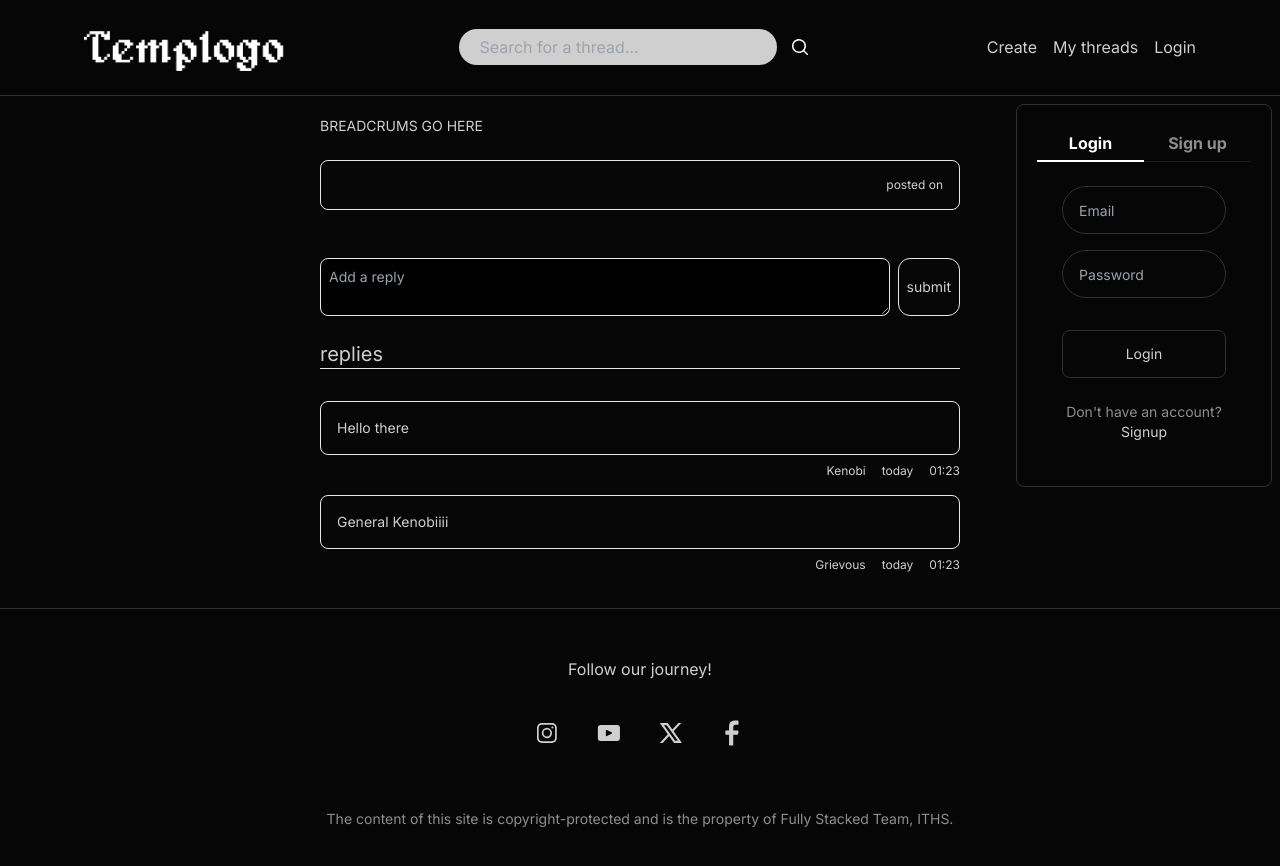
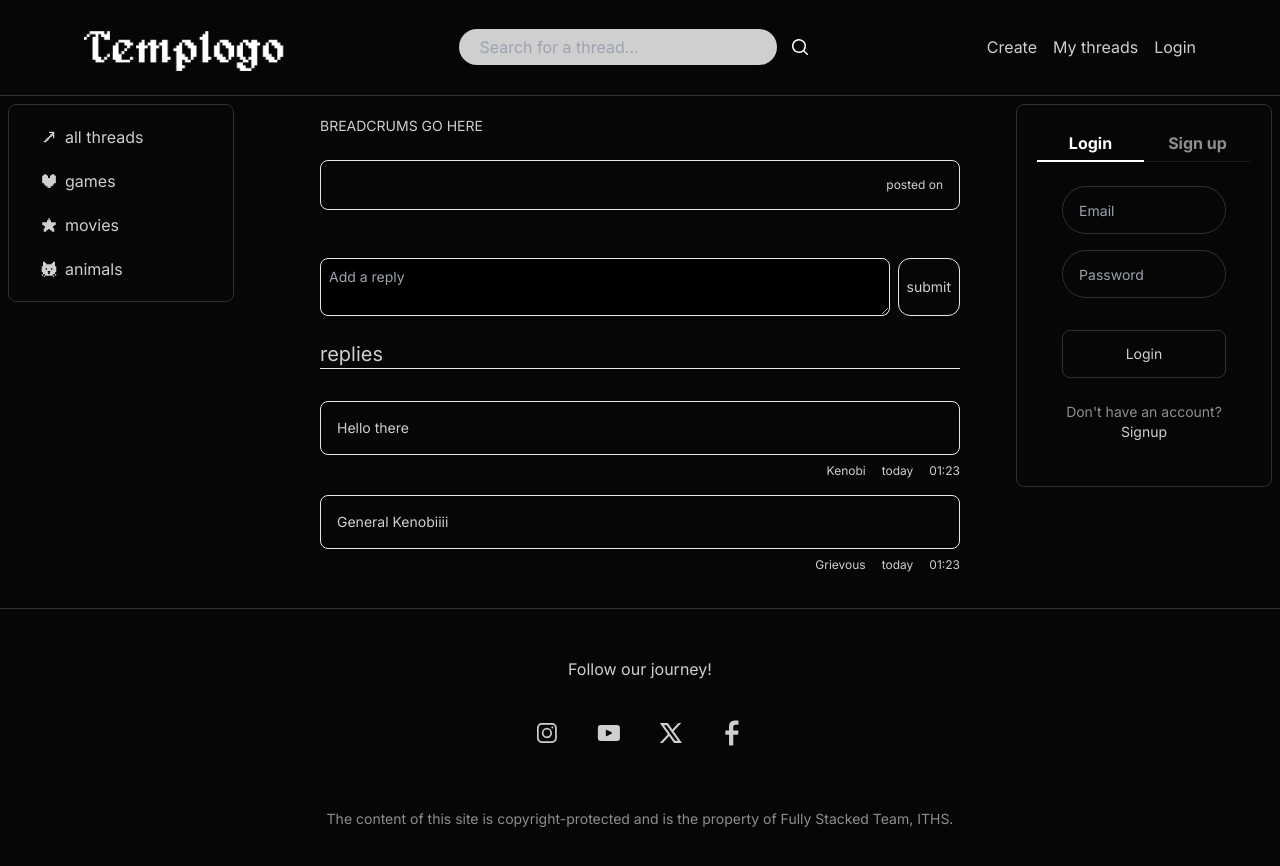
Before and after one commit to amilpsp/fullstack-frontend, a React (Vite) app: page /thread in a window 1280 px wide. Shown: the top 866 px of the page. Built offline with nearby package versions, Linux system fonts and the light colour scheme.

Commit message:
SideBarTopics component

```diff
--- a/src/Components/Navbar/Navbar.tsx
+++ b/src/Components/Navbar/Navbar.tsx
@@ -2,6 +2,7 @@ import { Link } from 'react-router-dom';
 import './Navbar.css';
 import SearchBar from '../SearchBar/SearchBar';
 import SignupLogin from '../SignupLogin/SignupLogin';
+import SideBarTopics from '../SideBarTopics/SideBarTopics';
 
 const Navbar: React.FC = () => {
   return (
@@ -29,8 +30,9 @@ const Navbar: React.FC = () => {
           <li className="px-2">Login</li>
         </ul>
       </div>
+      <SideBarTopics />
       <SignupLogin />
-      {/* just testing */}
+      {/* ^temp */}
     </nav>
   );
 };
--- /dev/null
+++ b/src/Components/SideBarTopics/SideBarTopics.tsx
@@ -0,0 +1,34 @@
+import { Link } from 'react-router-dom';
+
+export default function SignupLogin() {
+  return (
+    <div className="fixed top-[6.5rem] left-2 px-2 py-2 max-w-[18%] border-bordercol border-[1px] rounded-lg text-left">
+      <div className="min-w-52">
+        <Link to="">
+          <button className="flex items-center justify-left px-4 w-full h-10 rounded-lg my-1 hover:bg-bordercol">
+            <img src="icon-all.png" alt="" className="h-[1rem] mr-2 ml-2" /> all
+            threads
+          </button>
+        </Link>
+        <Link to="">
+          <button className="flex items-center justify-left px-4 w-full h-10 rounded-lg my-1 hover:bg-bordercol">
+            <img src="icon-games.png" alt="" className="h-[1rem] mr-2 ml-2" />{' '}
+            games
+          </button>
+        </Link>
+        <Link to="">
+          <button className="flex items-center justify-left pl-4 w-full h-10 rounded-lg my-1 hover:bg-bordercol">
+            <img src="icon-movies.png" alt="" className="h-[1rem] mr-2 ml-2" />{' '}
+            movies
+          </button>
+        </Link>
+        <Link to="">
+          <button className="flex items-center justify-left pl-4 w-full h-10 rounded-lg my-1 hover:bg-bordercol">
+            <img src="icon-animals.png" alt="" className="h-[1rem] mr-2 ml-2" />{' '}
+            animals
+          </button>
+        </Link>
+      </div>
+    </div>
+  );
+}
```
Also changed, not shown: public/icon-all.png (added).
